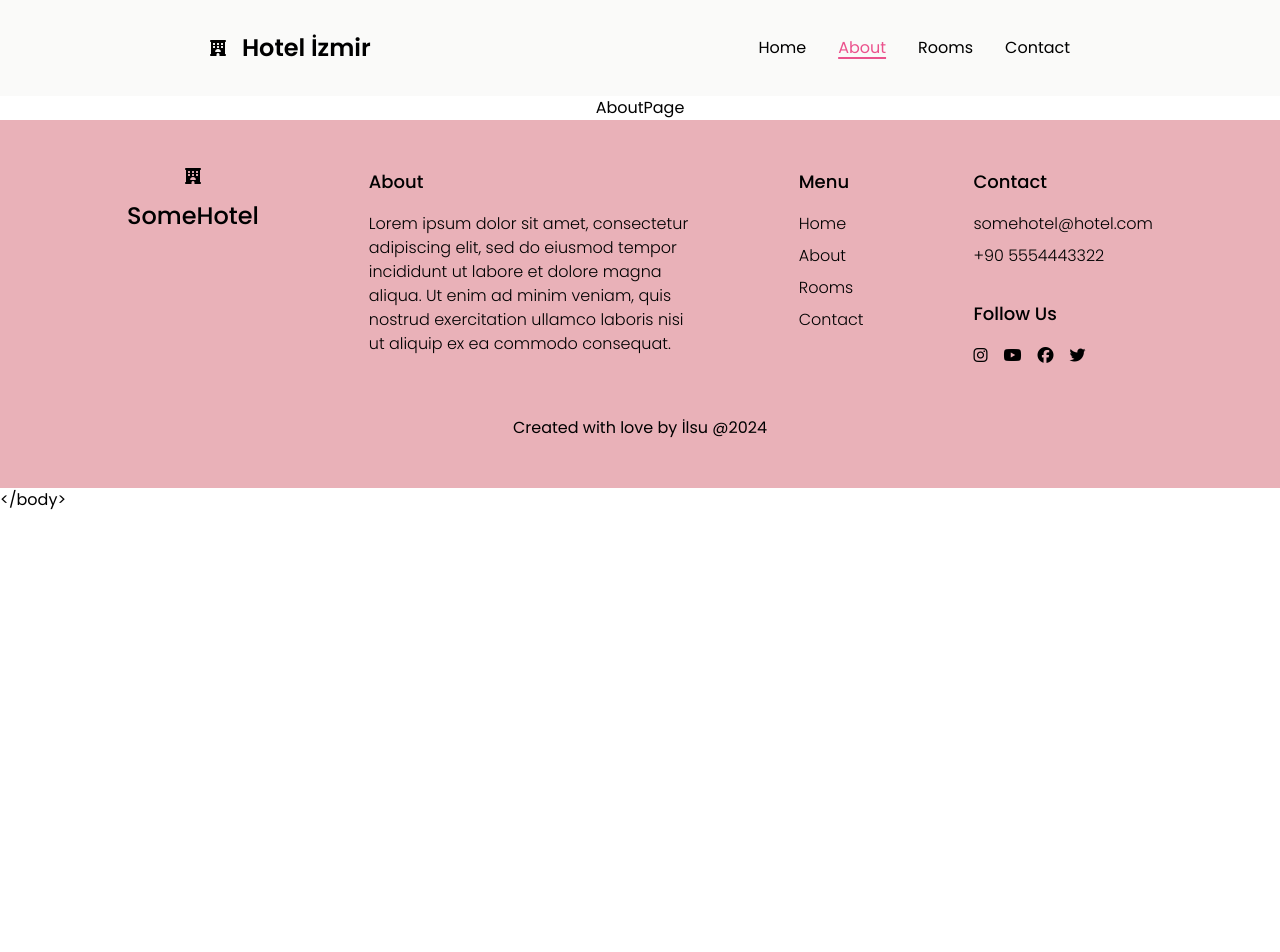
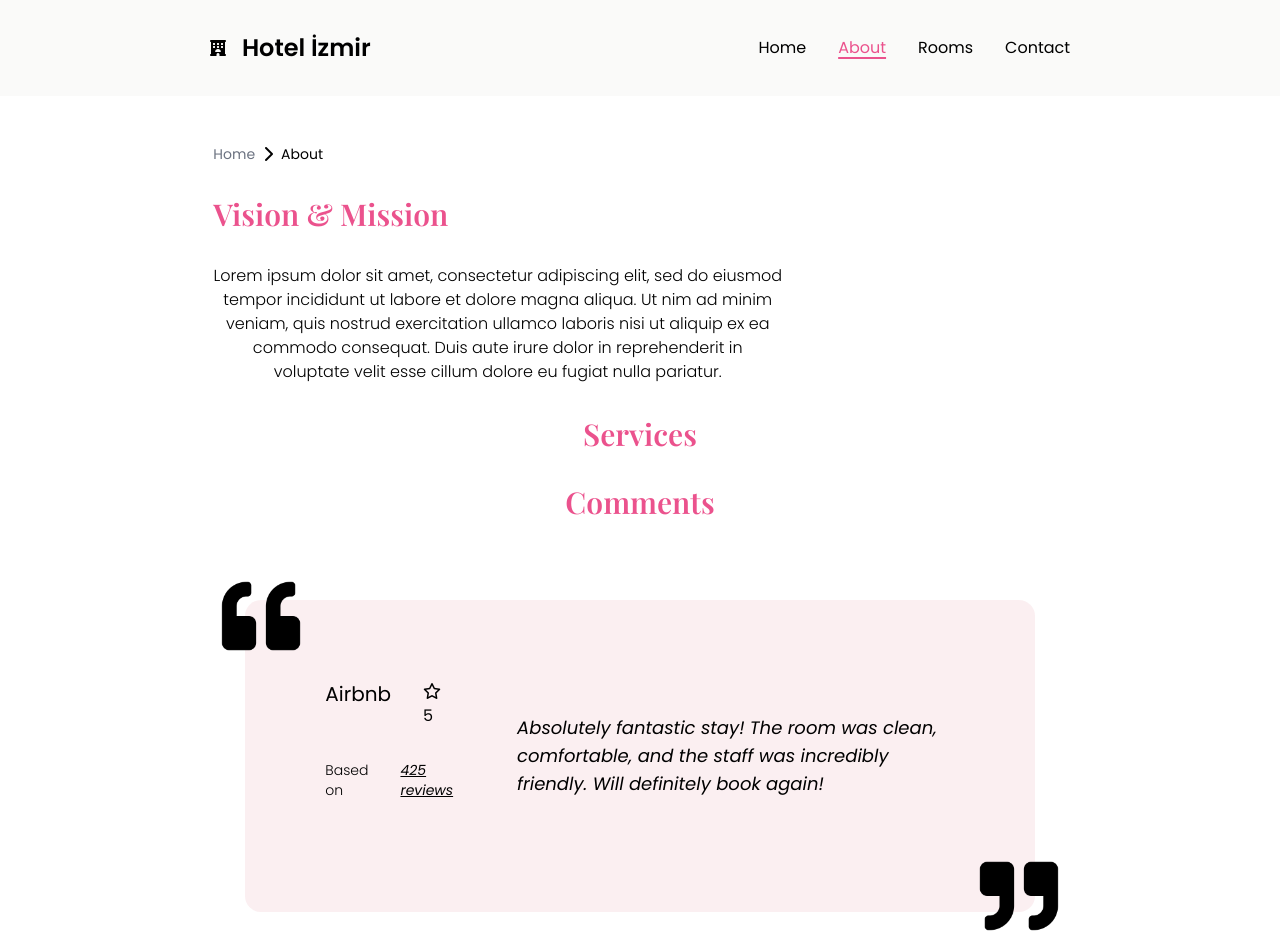
Before and after one commit to ilsusunal/Hotel-Website, a React (Vite) app: page /about in a window 1280 px wide. Shown: the top 952 px of the page. Before the commit the page ends 800 px from the top, so only its background shows below. Built offline with nearby package versions, Linux system fonts and the light colour scheme; no server answers; a web font is replaced by a local one.

Commit message:
styling HomePage

```diff
--- a/src/cards/CommentCard.jsx
+++ b/src/cards/CommentCard.jsx
@@ -1,18 +1,36 @@
 import React from 'react'
+import quotationMark from "/quotation-mark.png"
 
-const CommentCard = ({ commenter, profilePic, platform, star, totalComments, comment }) => (
-<div className='bg-darkPink/10 rounded-2xl flex items-center p-12 gap-16'>
-    <div className='w-1/3 flex flex-col gap-8'>
+const CommentCard = ({ platform, star, totalComments, comment }) => (
+    <div className='relative bg-darkPink/10 rounded-2xl md:flex items-center p-20 gap-16'>
+        {/* Left Quotation Mark */}
+        <img
+            src={quotationMark}
+            alt='Left Quotation Mark'
+            className='absolute -top-6 -left-6 w-20 h-20'
+        />
+
+        {/* Platform, Star, and Comment Info */}
+        <div className='w-1/3 flex md:flex-col gap-8 mb-8'>
             <div className='flex justify-start gap-8'>
                 <p className='text-xl'>{platform}</p>
-            <p><i className="fa-regular fa-star"/> {star}</p>
+                <p><i className="fa-regular fa-star" /> {star}</p>
             </div>
             <div className='flex justify-start gap-8'>
                 <p className='font-light text-sm'>Based on</p>
                 <p className='underline italic text-sm'>{totalComments} reviews</p>
             </div>
         </div>
-    <p className='italic'>{comment}</p>
+
+        {/* The Main Comment */}
+        <p className='italic text-lg'>{comment}</p>
+
+        {/* Right Quotation Mark */}
+        <img
+            src={quotationMark}
+            alt='Right Quotation Mark'
+            className='absolute -bottom-6 -right-6 w-20 h-20 rotate-180'
+        />
     </div>
 );
 export default CommentCard;
--- a/src/cards/RoomTypeCard.jsx
+++ b/src/cards/RoomTypeCard.jsx
@@ -35,7 +35,7 @@ export default function RoomTypeCard() {
         </div>
         {/* Buttons*/}
         <div className='flex justify-between'>
-          <Button to="/rooms/reservation" label="Book Now" variant="filled"/>
+          <Button to="/rooms" label="Book Now" variant="filled"/>
           <Button to="/rooms" label="see more" variant="text"/>
         </div>
       </section>
--- a/src/components/AboutHotel.jsx
+++ b/src/components/AboutHotel.jsx
@@ -4,13 +4,16 @@ import Button from '../shared/button'
 
 export default function AboutHotel() {
     return (
-        <section className='flex flex-col md:flex-row items-center gap-12 my-16 p-8'>
+        <section className='flex flex-col md:flex-row items-center gap-12 my-20 p-8'>
             <div className='md:w-1/2 space-y-8'>
                 <h1 className='text-lightpink font-playfair text-4xl font-semibold'>Hotel İzmir</h1>
                 <p className='font-light max-w-96'>Lorem ipsum dolor sit amet, consectetur adipiscing elit, sed do eiusmod tempor incididunt ut labore et dolore magna aliqua. Ut nim ad minim veniam, quis nostrud exercitation ullamco laboris nisi ut aliquip ex ea commodo consequat. Duis aute irure dolor in reprehenderit in voluptate velit esse cillum dolore eu fugiat nulla pariatur.</p>
                 <Button to="/about" label="About Us" variant="filled" />
             </div>
-            <img src={Pool} alt="Some Hotel" className='md:w-1/2 h-auto rounded-2xl'/>
+            <div className="relative p-8 md:w-1/2 h-auto">
+                <div className="absolute w-full h-full bg-lightpink/20 rounded-2xl rotate-6 top-4 left-4"></div>
+                <img src={Pool} alt="Some Hotel" className="w-full h-auto rounded-2xl shadow-lg relative z-10" />
+            </div>
         </section>
     )
 }
--- a/src/components/Comments.jsx
+++ b/src/components/Comments.jsx
@@ -8,13 +8,13 @@ export default function Comments() {
     const handleProfilePicClick = (comment) => {
         setActiveComment(comment);
     };
+
     return (
-        <section className='flex flex-col gap-12 my-16 p-8'>
-            <h1 className='text-lightpink font-playfair text-4xl font-semibold text-center'>We heard them say..</h1>
+        <section className='flex flex-col gap-12 mt-12 p-8'>
             {activeComment && (
                 <CommentCard {...activeComment} />
             )}
-            <div className='flex justify-around'>
+            <div className='flex justify-around mt-8'>
                 {mockComments.map((comment, index) => (
                     <img
                         key={index}
@@ -25,8 +25,6 @@ export default function Comments() {
                     />
                 ))}
             </div>
-
-
         </section>
     )
 }
--- a/src/components/HotelLocation.jsx
+++ b/src/components/HotelLocation.jsx
@@ -4,7 +4,6 @@ import Pool from "/Pool.jpg"
 export default function HotelLocation() {
   return (
     <div className='flex flex-col gap-12 my-16 p-8'>
-      <h1 className='text-lightpink font-playfair text-4xl font-semibold text-center'>Location</h1>
       <section className='md:flex gap-16 justify-between'>
         <img src={Pool} alt="Map" className='max-h-96'/>
         <div className='flex md:flex-col md:space-y-24 justify-around my-4'>
--- a/src/components/RoomSearch.jsx
+++ b/src/components/RoomSearch.jsx
@@ -39,7 +39,7 @@ export default function RoomSearch() {
     }
 
     return (
-        <div className="bg-white rounded-xl md:rounded-full p-4 md:flex items-center space-x-4 w-1/2">
+        <div className="bg-white rounded-xl md:rounded-full p-4 flex flex-col md:flex-row items-center space-x-4 w-1/2">
             <form onSubmit={handleSearch} className="md:flex items-center w-full justify-around">
                 {/* Check-in & Check-out */}
                 <CheckInPicker />
--- a/src/pages/AboutPage.jsx
+++ b/src/pages/AboutPage.jsx
@@ -1,9 +1,32 @@
 import React from 'react'
+import { Link } from 'react-router-dom'
+import Comments from '../components/Comments'
 
 export default function AboutPage() {
   return (
-    <>
-    AboutPage
-    </>
+    <div className='w-2/3 m-12 space-y-8'>
+      <nav className='flex gap-2 items-center'>
+        <Link to="/" className="custom-hover text-gray-500 text-sm">Home</Link>
+        <i className="fa-solid fa-chevron-right" />
+        <Link to="/about" className="custom-hover text-sm">About</Link>
+      </nav>
+
+      {/* Title*/}
+      <section>
+        <h1 className='text-lightpink font-playfair text-3xl font-semibold mb-8'>Vision & Mission</h1>
+      </section>
+      <p className='font-light w-2/3 text-center'>Lorem ipsum dolor sit amet, consectetur adipiscing elit, sed do eiusmod tempor incididunt ut labore et dolore magna aliqua. Ut nim ad minim veniam, quis nostrud exercitation ullamco laboris nisi ut aliquip ex ea commodo consequat. Duis aute irure dolor in reprehenderit in voluptate velit esse cillum dolore eu fugiat nulla pariatur.</p>
+
+      {/* Services*/}
+      <section>
+        <h1 className='text-lightpink font-playfair text-3xl font-semibold mb-8 text-center'>Services</h1>
+      </section>
+
+      {/* Top Comments*/}
+      <section>
+        <h1 className='text-lightpink font-playfair text-3xl font-semibold text-center'>Comments</h1>
+        <Comments/>
+      </section>
+    </div>
   )
 }
--- a/src/pages/ContactPage.jsx
+++ b/src/pages/ContactPage.jsx
@@ -1,7 +1,28 @@
 import React from 'react'
+import { Link } from 'react-router-dom'
+import HotelLocation from '../components/HotelLocation'
 
 export default function ContactPage() {
   return (
-    <>ContactPage</>
+    <div className='w-2/3 m-12 space-y-8'>
+      <nav className='flex gap-2 items-center'>
+        <Link to="/" className="custom-hover text-gray-500 text-sm">Home</Link>
+        <i className="fa-solid fa-chevron-right" />
+        <Link to="/contact" className="custom-hover text-sm">Contact</Link>
+      </nav>
+
+      {/* Title*/}
+      <section>
+        <h1 className='text-lightpink font-playfair text-3xl font-semibold mb-8'>Get In Touch</h1>
+      </section>
+      <p className='font-light w-2/3 text-center'>Lorem ipsum dolor sit amet, consectetur adipiscing elit, sed do eiusmod tempor incididunt ut labore et dolore magna aliqua. Ut nim ad minim veniam, quis nostrud exercitation ullamco laboris nisi ut aliquip ex ea commodo consequat. Duis aute irure dolor in reprehenderit in voluptate velit esse cillum dolore eu fugiat nulla pariatur.</p>
+
+      {/* Services*/}
+      <section>
+        <h1 className='text-lightpink font-playfair text-3xl font-semibold mb-8 text-center'>Location</h1>
+        <HotelLocation />
+      </section>
+
+    </div>
   )
 }
--- a/src/pages/HomePage.jsx
+++ b/src/pages/HomePage.jsx
@@ -16,11 +16,16 @@ export default function
                     <RoomSearch />
                 </div>
             </section>
-            <section className='max-w-6xl'>
-                <AboutHotel/>
-                <Comments/>
-                <RoomTypes/>
-                <HotelLocation/>
+            <section className='max-w-6xl flex flex-col gap-18'>
+                <AboutHotel />
+                <div>
+                    <h1 className='text-lightpink font-playfair text-4xl font-semibold text-center'>We heard them say..</h1>
+                    <Comments />
+                </div>
+                <RoomTypes />
+                <div>
+                    <h1 className='text-lightpink font-playfair text-4xl font-semibold text-center'>Location</h1>
+                    <HotelLocation /></div>
             </section>
         </main>
     )
```
Also changed, not shown: public/quotation-mark.png (added). Lines whose indentation alone changed are shown as unchanged.
